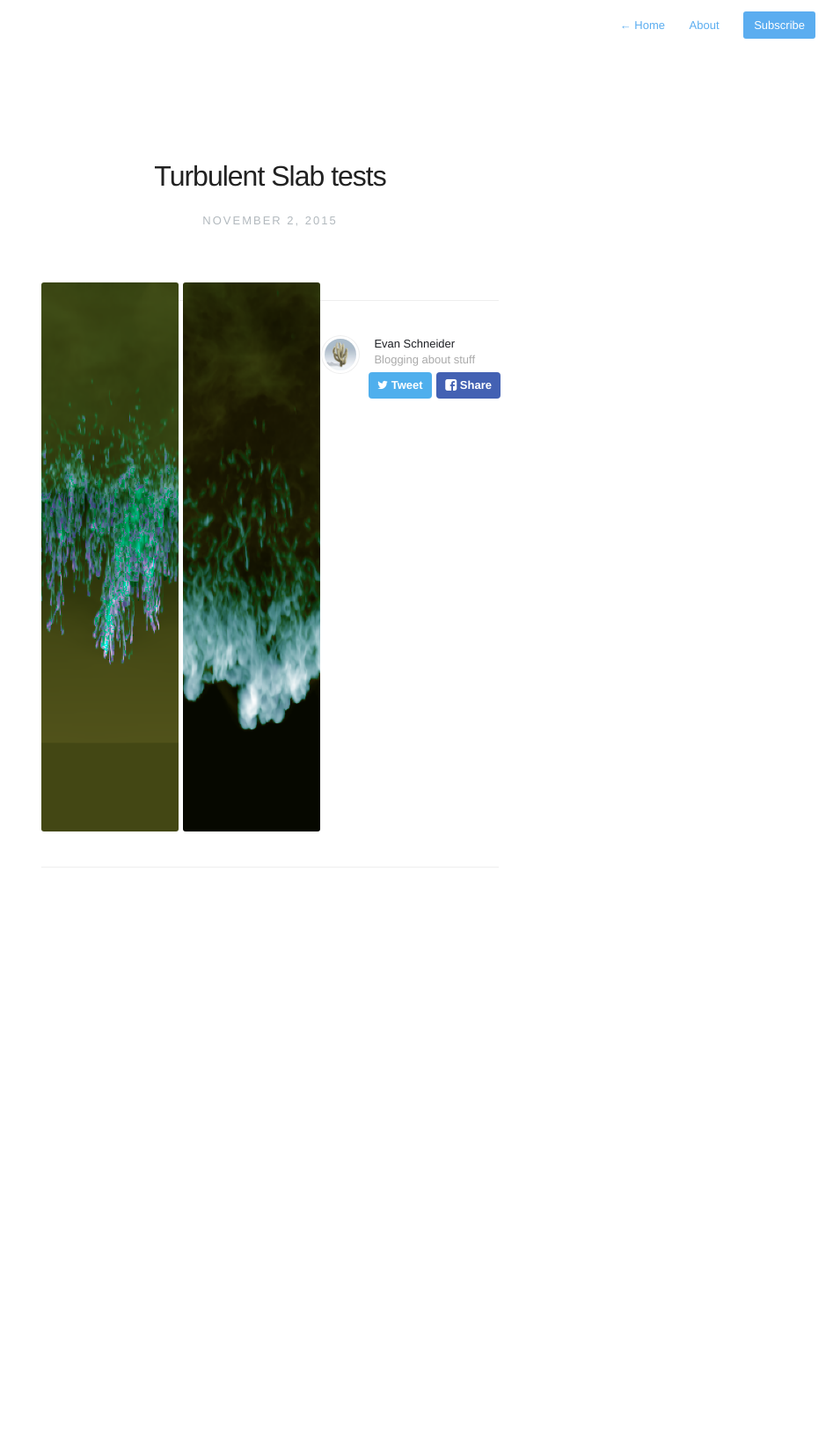
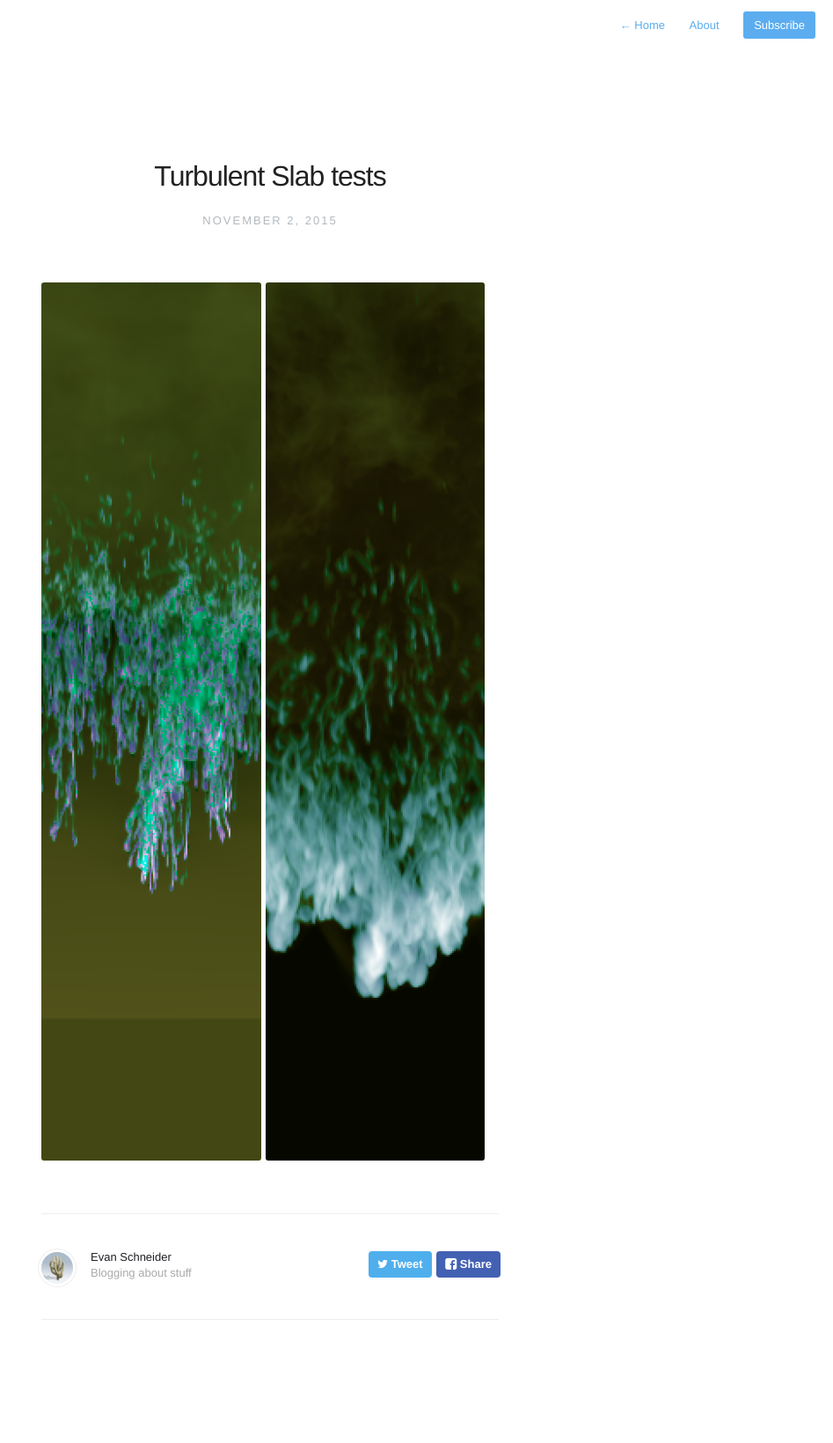
Before and after one commit to evaneschneider/site, a Jekyll site: the page built from _posts/2015-11-2-slab-tests.markdown, in a window 1280 px wide. Shown: the whole page at 88% size, without its empty margins (333-1280 px from the left). Built offline with Jekyll 4.4.1, drawn with Linux system fonts in a browser that asks for light colours; nearby versions of some CDN libraries; before the commit the page ends 1126 px from its top, so only the background shows below that.

Commit message:
Adjusting spacing

```diff
--- a/_posts/2015-11-2-slab-tests.markdown
+++ b/_posts/2015-11-2-slab-tests.markdown
@@ -4,5 +4,6 @@ date:   2015-11-02
 description: Comparison of two turbulent slab results
 ---
 
-<img style="float: left; width: 30%; margin-right: 1%;" src="{{ site.url }}assets/images/old_slab_test.png">
-<img style="float: left; width: 30%; margin-right: 1%;" src="{{ site.url }}assets/images/new_slab_test.png">
+<img style="float: left; width: 48%; margin-right: 1%;" src="{{ site.url }}assets/images/old_slab_test.png">
+<img style="float: left; width: 48%; margin-right: 1%;" src="{{ site.url }}assets/images/new_slab_test.png">
+<p style="clear: both;">
```
